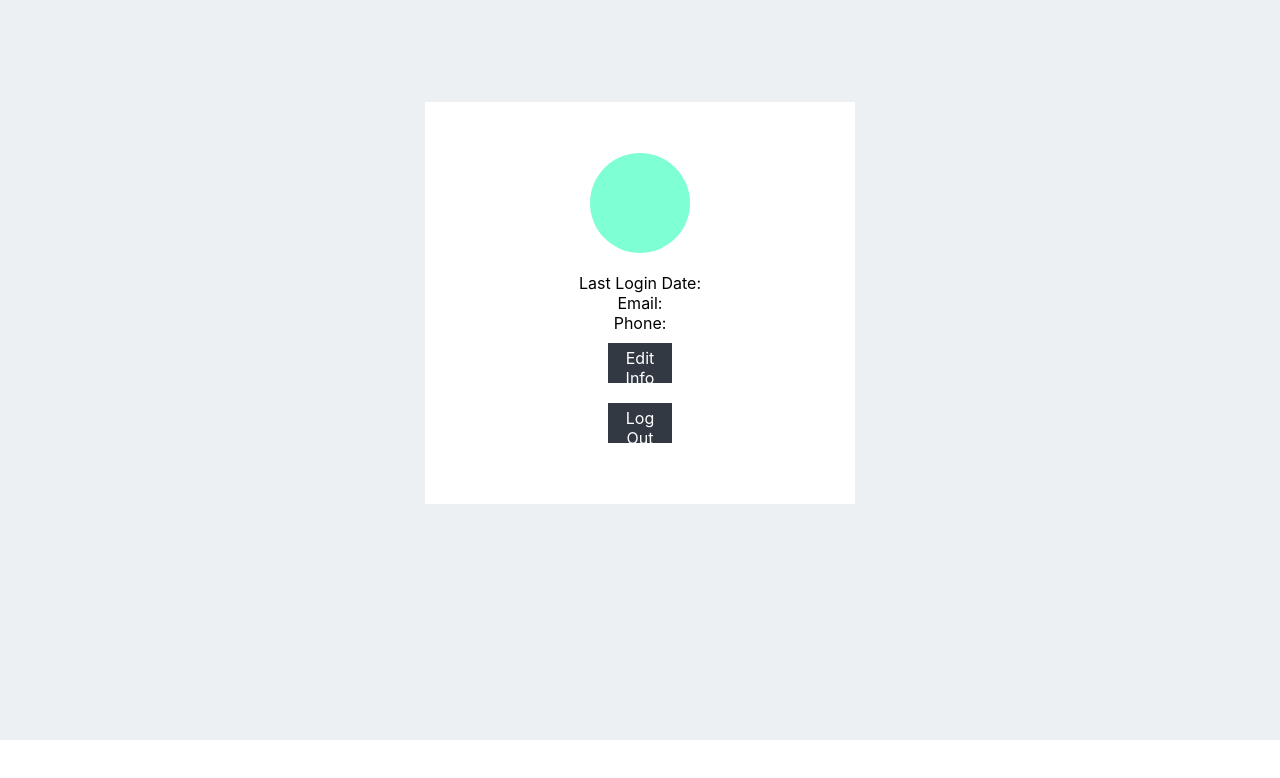
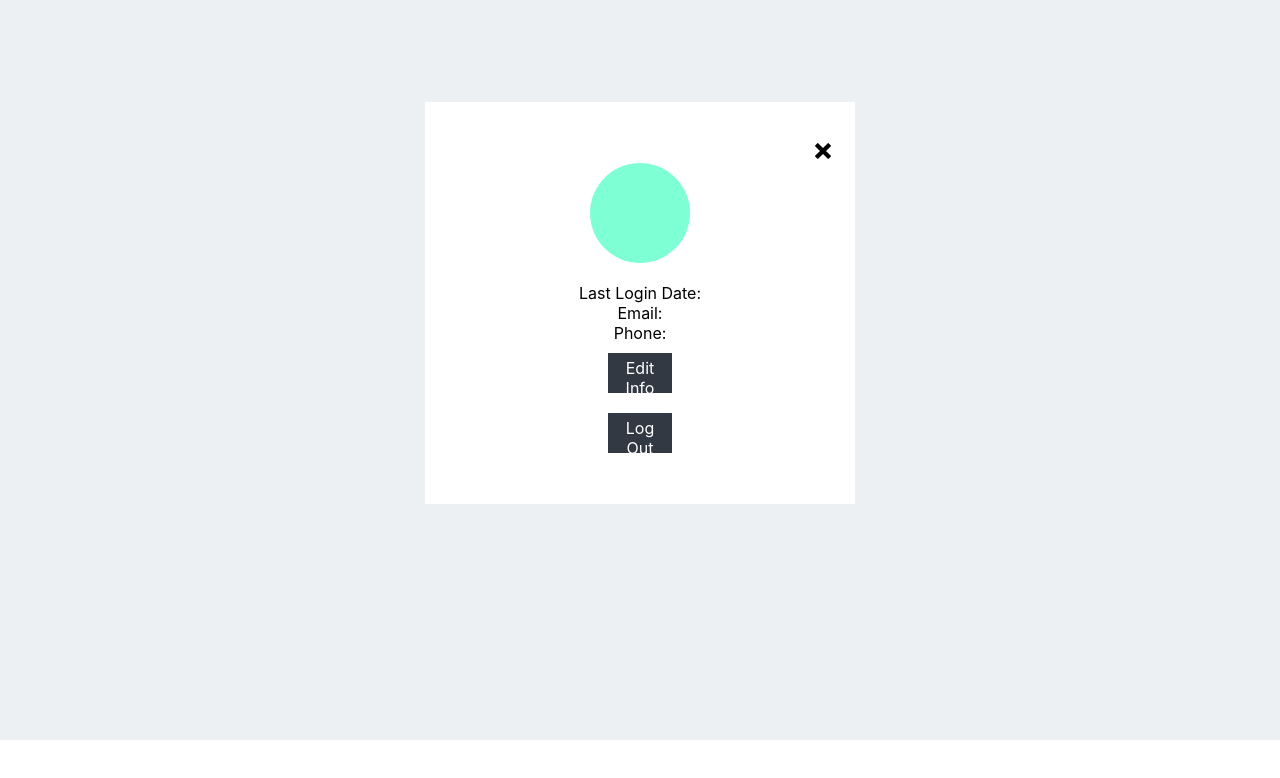
Before and after one commit to comp426-2022-spring/a99-petra, a Next.js app: page /simpleProfile in a window 1280 px wide. Shown: the top 778 px of the page. Built offline with nearby package versions, Linux system fonts and the light colour scheme; no server answers; the database is empty; sample sign-in values are in the browser's storage.

Commit message:
added exit button to user profile page

```diff
--- a/package.json
+++ b/package.json
@@ -14,6 +14,7 @@
     "next": "12.1.1",
     "react": "17.0.2",
     "react-dom": "17.0.2",
+    "react-icons": "^4.3.1",
     "recharts": "^2.1.9"
   },
   "devDependencies": {
--- a/pages/simpleProfile.js
+++ b/pages/simpleProfile.js
@@ -3,6 +3,9 @@ import React, { useEffect, useState } from "react";
 import styles from '../styles/profile.module.css';
 import { getAuth, onAuthStateChanged, signOut } from "firebase/auth";
 import Router from "next/router";
+import { ImCross } from 'react-icons/im';
+import Link from "next/link";
+
 
 
 export default function Home() {
@@ -42,21 +45,27 @@ export default function Home() {
 
     return (
         <div className={styles.contain}>
+
             <div className={styles.profile}>
+                <Link href="/simpleDashboard">
+                    <div className={styles.exitButton}>
+                        <ImCross></ImCross>
+                    </div>
+                </Link>
                 <div className={styles.circle}>
 
                 </div>
                 <div>
                     {userData != null ? userData.firstname : ""}
-                     <br></br>
-                    {userData != null ? userData.lastname: ""}
+                    <br></br>
+                    {userData != null ? userData.lastname : ""}
                 </div>
 
                 <div>
 
                     Last Login Date: {userData != null ? userData.lastLoginDate : ""} <br></br>
-                    Email: {userData != null ? userData.email: ""}<br></br>
-                    Phone: {userData != null ? userData.phone: ""} <br></br>
+                    Email: {userData != null ? userData.email : ""}<br></br>
+                    Phone: {userData != null ? userData.phone : ""} <br></br>
                 </div>
 
                 <a className={styles.button} href='/editUserInfo'>
--- a/styles/profile.module.css
+++ b/styles/profile.module.css
@@ -39,3 +39,7 @@
     height: 740px;
     padding: 8%;
 }
+
+.exitButton{
+    padding-left: 85%;
+}
```
Also changed, not shown: pages/editUserInfo.js (line endings or trailing spaces), 2 other files (tests, documents, lock files or other folders).
